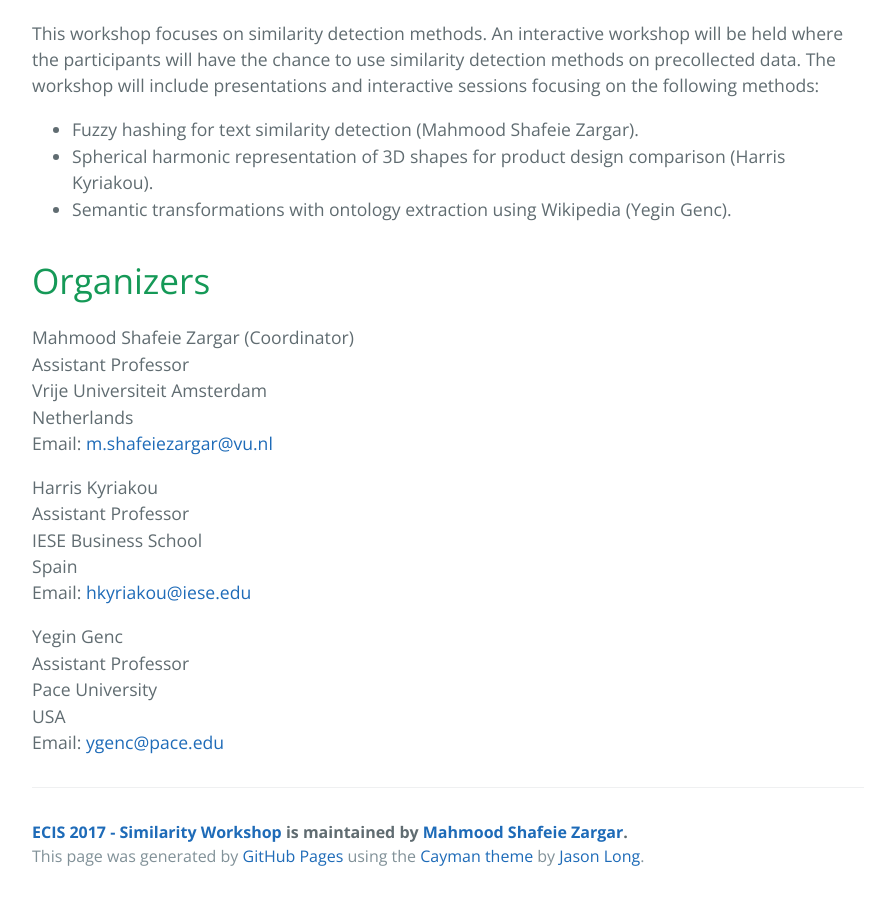
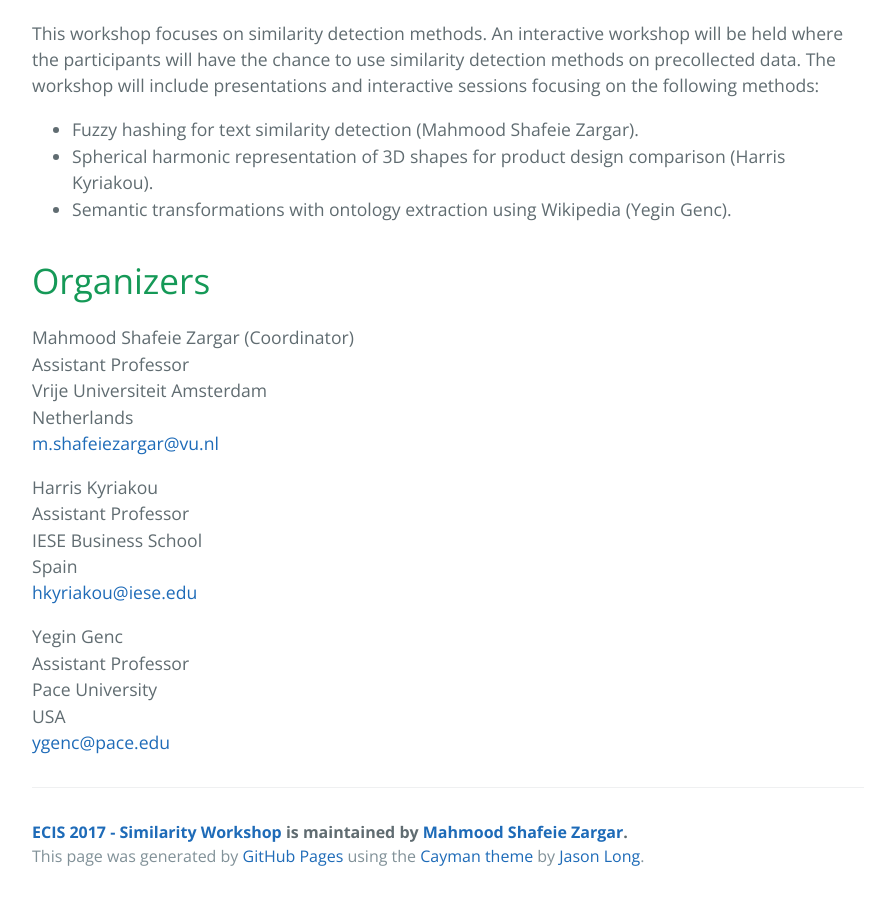
Before and after one commit to retrography/similarity-workshop, a Jekyll site: the page built from index.md, in a window 1280 px wide and 900 px high, scrolled down 826 px. Shown: the whole window, without its empty margins (192-1065 px from the left). Built offline with Jekyll 4.4.1, drawn with Linux system fonts in a browser that asks for light colours.

Commit message:
Update index.md

```diff
--- a/index.md
+++ b/index.md
@@ -22,16 +22,16 @@ Mahmood Shafeie Zargar (Coordinator)
 Assistant Professor
 Vrije Universiteit Amsterdam
 Netherlands
-Email: <m.shafeiezargar@vu.nl>
+<m.shafeiezargar@vu.nl>
 
 Harris Kyriakou
 Assistant Professor
 IESE Business School
 Spain
-Email: <hkyriakou@iese.edu>
+<hkyriakou@iese.edu>
 
 Yegin Genc
 Assistant Professor
 Pace University
 USA
-Email: <ygenc@pace.edu>
+<ygenc@pace.edu>
```
